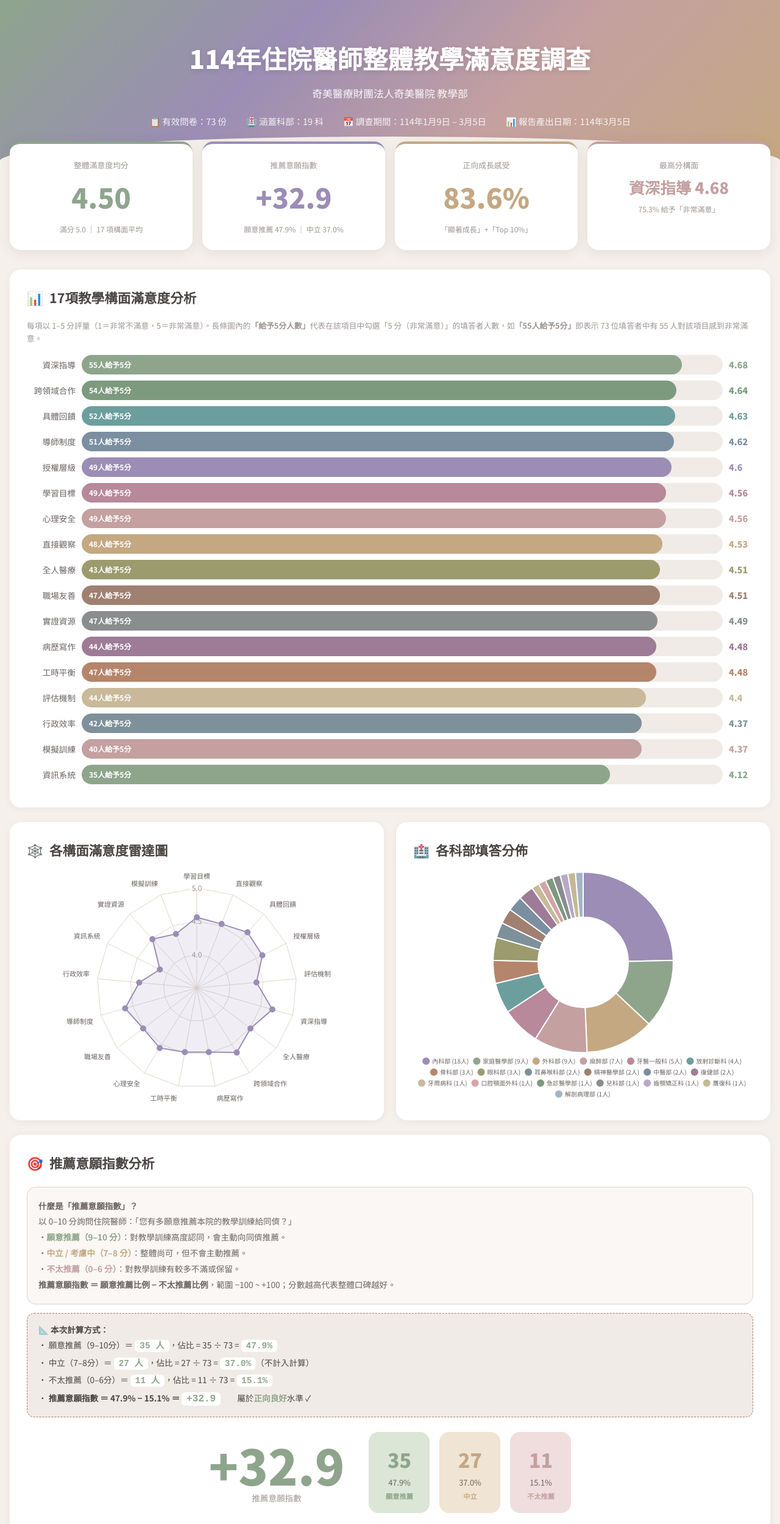
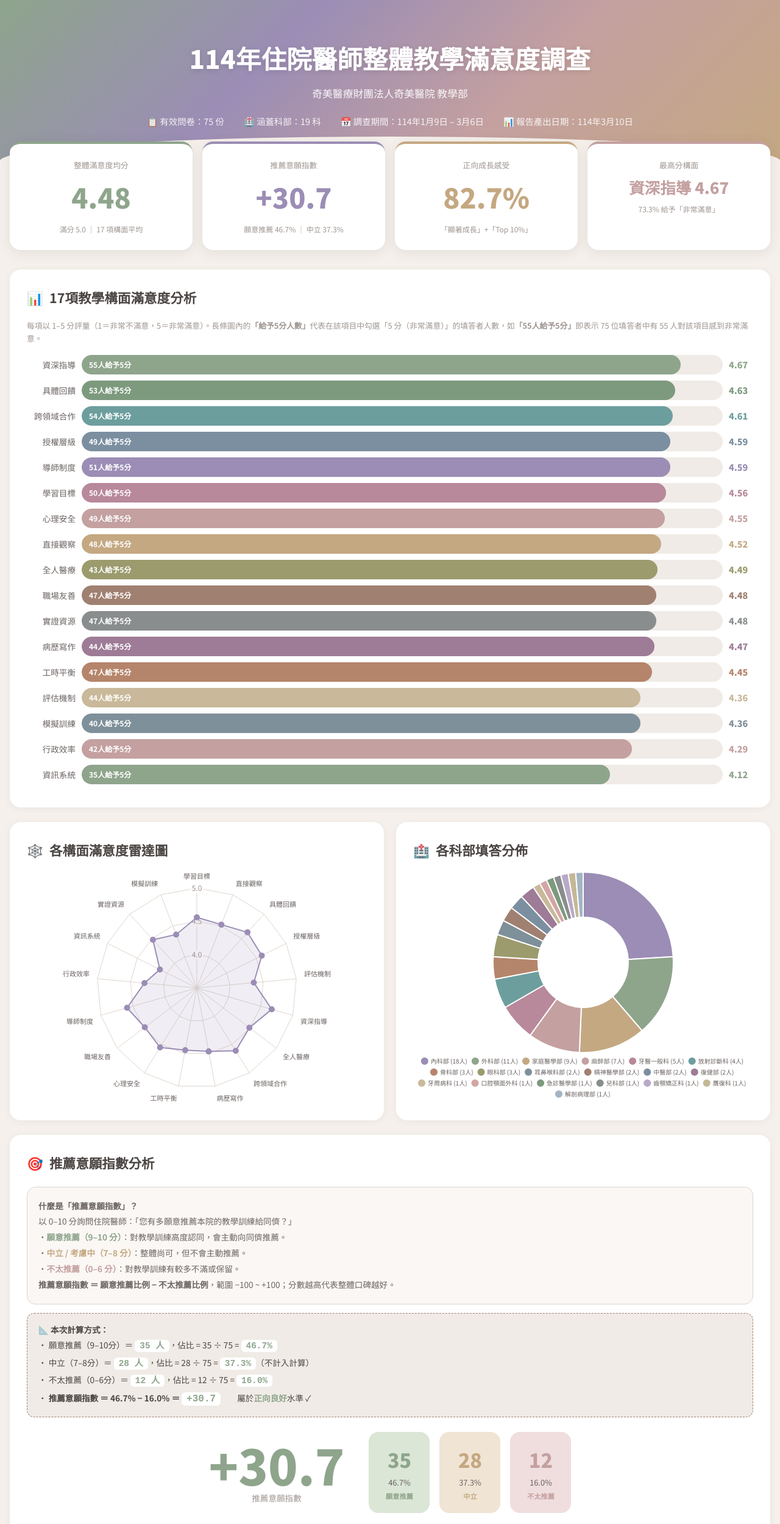
Before and after one commit to b20434/RTrainQues, a plain HTML site: page index.html in a window 1280 px wide. Shown: the top 2499 px of the page at 61% size. Drawn offline with nearby package versions, Linux system fonts and the light colour scheme.

Commit message:
Update index.html

```diff
--- a/index.html
+++ b/index.html
@@ -1,4 +1,3 @@
-
 <!DOCTYPE html>
 <html lang="zh-TW">
 
@@ -494,10 +493,10 @@
         <h1>114年住院醫師整體教學滿意度調查</h1>
         <p class="sub">奇美醫療財團法人奇美醫院 教學部</p>
         <div class="meta-row">
-            <span>📋 有效問卷：73 份</span>
+            <span>📋 有效問卷：75 份</span>
             <span>🏥 涵蓋科部：19 科</span>
-            <span>📅 調查期間：114年1月9日 – 3月5日</span>
-            <span>📊 報告產出日期：114年3月5日</span>
+            <span>📅 調查期間：114年1月9日 – 3月6日</span>
+            <span>📊 報告產出日期：114年3月10日</span>
         </div>
     </div>
 
@@ -506,23 +505,23 @@
         <div class="kpi-grid">
             <div class="kpi" style="border-color:var(--m-sage)">
                 <div class="label">整體滿意度均分</div>
-                <div class="val" style="color:var(--m-sage)">4.50</div>
+                <div class="val" style="color:var(--m-sage)">4.48</div>
                 <div class="desc">滿分 5.0 ｜ 17 項構面平均</div>
             </div>
             <div class="kpi" style="border-color:var(--m-lavender)">
                 <div class="label">推薦意願指數</div>
-                <div class="val" style="color:var(--m-lavender)">+32.9</div>
-                <div class="desc">願意推薦 47.9% ｜ 中立 37.0%</div>
+                <div class="val" style="color:var(--m-lavender)">+30.7</div>
+                <div class="desc">願意推薦 46.7% ｜ 中立 37.3%</div>
             </div>
             <div class="kpi" style="border-color:var(--m-clay)">
                 <div class="label">正向成長感受</div>
-                <div class="val" style="color:var(--m-clay)">83.6%</div>
+                <div class="val" style="color:var(--m-clay)">82.7%</div>
                 <div class="desc">「顯著成長」+「Top 10%」</div>
             </div>
             <div class="kpi" style="border-color:var(--m-dusty-rose)">
                 <div class="label">最高分構面</div>
-                <div class="val" style="font-size:clamp(1.2rem,3vw,1.6rem);color:var(--m-dusty-rose)">資深指導 4.68</div>
-                <div class="desc">75.3% 給予「非常滿意」</div>
+                <div class="val" style="font-size:clamp(1.2rem,3vw,1.6rem);color:var(--m-dusty-rose)">資深指導 4.67</div>
+                <div class="desc">73.3% 給予「非常滿意」</div>
             </div>
         </div>
 
@@ -530,7 +529,7 @@
         <div class="card">
             <h2 class="card-title"><span style="color:var(--m-sage)">📊</span> 17項教學構面滿意度分析</h2>
             <p style="font-size:0.8rem;color:var(--text3);margin-bottom:16px;">
-                每項以 1–5 分評量（1＝非常不滿意，5＝非常滿意）。長條圖內的<b>「給予5分人數」</b>代表在該項目中勾選「5 分（非常滿意）」的填答者人數，如<b>「55人給予5分」</b>即表示 73
+                每項以 1–5 分評量（1＝非常不滿意，5＝非常滿意）。長條圖內的<b>「給予5分人數」</b>代表在該項目中勾選「5 分（非常滿意）」的填答者人數，如<b>「55人給予5分」</b>即表示 75
                 位填答者中有 55 人對該項目感到非常滿意。
             </p>
             <div id="barList"></div>
@@ -561,32 +560,32 @@
             </div>
             <div class="nps-formula">
                 <strong>📐 本次計算方式：</strong><br>
-                ・ 願意推薦（9–10分）＝ <span class="math">35 人</span>，佔比 = 35 ÷ 73 = <span class="math">47.9%</span><br>
-                ・ 中立（7–8分）＝ <span class="math">27 人</span>，佔比 = 27 ÷ 73 = <span class="math">37.0%</span>（不計入計算）<br>
-                ・ 不太推薦（0–6分）＝ <span class="math">11 人</span>，佔比 = 11 ÷ 73 = <span class="math">15.1%</span><br>
-                ・ <b>推薦意願指數 ＝ 47.9% − 15.1% ＝ <span class="math"
-                        style="font-size:1rem;color:var(--m-sage)">+32.9</span></b>　　屬於<b
+                ・ 願意推薦（9–10分）＝ <span class="math">35 人</span>，佔比 = 35 ÷ 75 = <span class="math">46.7%</span><br>
+                ・ 中立（7–8分）＝ <span class="math">28 人</span>，佔比 = 28 ÷ 75 = <span class="math">37.3%</span>（不計入計算）<br>
+                ・ 不太推薦（0–6分）＝ <span class="math">12 人</span>，佔比 = 12 ÷ 75 = <span class="math">16.0%</span><br>
+                ・ <b>推薦意願指數 ＝ 46.7% − 16.0% ＝ <span class="math"
+                        style="font-size:1rem;color:var(--m-sage)">+30.7</span></b>　　屬於<b
                     style="color:var(--m-sage)">正向良好</b>水準 ✓
             </div>
             <div class="nps-flex" style="margin-top:24px;">
                 <div class="nps-big">
-                    <div class="score" style="color:var(--m-sage)">+32.9</div>
+                    <div class="score" style="color:var(--m-sage)">+30.7</div>
                     <div class="tag">推薦意願指數</div>
                 </div>
                 <div class="nps-bars">
                     <div class="nps-seg" style="background:var(--m-sage-l);">
                         <div class="n" style="color:var(--m-sage)">35</div>
-                        <div class="p">47.9%</div>
+                        <div class="p">46.7%</div>
                         <div class="t" style="color:var(--m-sage)">願意推薦</div>
                     </div>
                     <div class="nps-seg" style="background:var(--m-clay-l);">
-                        <div class="n" style="color:var(--m-clay)">27</div>
-                        <div class="p">37.0%</div>
+                        <div class="n" style="color:var(--m-clay)">28</div>
+                        <div class="p">37.3%</div>
                         <div class="t" style="color:var(--m-clay)">中立</div>
                     </div>
                     <div class="nps-seg" style="background:var(--m-dusty-rose-l);">
-                        <div class="n" style="color:var(--m-dusty-rose)">11</div>
-                        <div class="p">15.1%</div>
+                        <div class="n" style="color:var(--m-dusty-rose)">12</div>
+                        <div class="p">16.0%</div>
                         <div class="t" style="color:var(--m-dusty-rose)">不太推薦</div>
                     </div>
                 </div>
@@ -601,25 +600,25 @@
                 <div class="growth-card" style="border-color:var(--m-sage);background:var(--m-sage-l);">
                     <div class="emoji">🚀</div>
                     <div class="cnt" style="color:var(--m-sage)">15</div>
-                    <div class="pct">20.5%</div>
+                    <div class="pct">20.0%</div>
                     <div class="nm">成長幅度很大 (Top 10%)</div>
                 </div>
                 <div class="growth-card" style="border-color:var(--m-denim);background:var(--m-denim-l);">
                     <div class="emoji">📈</div>
-                    <div class="cnt" style="color:var(--m-denim)">46</div>
-                    <div class="pct">63.0%</div>
+                    <div class="cnt" style="color:var(--m-denim)">47</div>
+                    <div class="pct">62.7%</div>
                     <div class="nm">有顯著成長</div>
                 </div>
                 <div class="growth-card" style="border-color:var(--m-clay);background:var(--m-clay-l);">
                     <div class="emoji">➡️</div>
-                    <div class="cnt" style="color:var(--m-clay)">11</div>
-                    <div class="pct">15.1%</div>
+                    <div class="cnt" style="color:var(--m-clay)">12</div>
+                    <div class="pct">16.0%</div>
                     <div class="nm">普通</div>
                 </div>
                 <div class="growth-card" style="border-color:var(--m-dusty-rose);background:var(--m-dusty-rose-l);">
                     <div class="emoji">⚠️</div>
                     <div class="cnt" style="color:var(--m-dusty-rose)">1</div>
-                    <div class="pct">1.4%</div>
+                    <div class="pct">1.3%</div>
                     <div class="nm">成長有限</div>
                 </div>
             </div>
@@ -728,6 +727,10 @@
                     <div class="fb" style="border-color:var(--m-teal)">
                         <div class="dept" style="color:var(--m-teal)">外科部</div>臨床專師人手不夠。
                     </div>
+                    <div class="fb" style="border-color:var(--m-teal)">
+                        <div class="dept" style="color:var(--m-teal)">外科部 R3</div>
+                        ACLS課程講義應提前發放，上課前僅收到簡訊通知地點和時間，其他資源皆無提供。
+                    </div>
                 </div>
                 <div>
                     <h4 style="color:var(--m-lavender);margin-bottom:10px;">🏗️ 其他建議</h4>
@@ -754,10 +757,10 @@
                 <div style="padding:20px;border-radius:16px;background:var(--m-sage-l);border:2px solid var(--m-sage);">
                     <h4 style="color:var(--m-sage);margin-bottom:10px;">✅ 優勢項目</h4>
                     <ul style="list-style:none;font-size:0.85rem;color:var(--text2);line-height:2;">
-                        <li>• 資深指導（4.68）與跨領域合作（4.64）最佳</li>
-                        <li>• 導師制度（4.62）與具體回饋（4.63）高度肯定</li>
-                        <li>• 83.6% 受訪者感到顯著以上之成長</li>
-                        <li>• 推薦意願指數 +32.9，屬正向良好</li>
+                        <li>• 資深指導（4.67）與跨領域合作（4.61）最佳</li>
+                        <li>• 具體回饋（4.63）與導師制度（4.59）高度肯定</li>
+                        <li>• 82.7% 受訪者感到顯著以上之成長</li>
+                        <li>• 推薦意願指數 +30.7，屬正向良好</li>
                         <li>• 38位教師獲學員主動推薦</li>
                     </ul>
                 </div>
@@ -766,7 +769,7 @@
                     <h4 style="color:var(--m-dusty-rose);margin-bottom:10px;">⚠️ 待改善項目</h4>
                     <ul style="list-style:none;font-size:0.85rem;color:var(--text2);line-height:2;">
                         <li>• 資訊系統（4.12）為最低分，需強化數位工具</li>
-                        <li>• 行政效率（4.37）與模擬訓練（4.37）待提升</li>
+                        <li>• 行政效率（4.29）與模擬訓練（4.36）待提升</li>
                         <li>• 牙科PGY 整體滿意度偏低（3.57），需關注</li>
                         <li>• 薪資福利為最多人反映之議題</li>
                         <li>• 行政流程繁瑣、跨單位協調需改善</li>
@@ -791,7 +794,7 @@
 
     <div class="footer">
         <p>114年住院醫師整體教學滿意度調查分析報告 ｜ 奇美醫療財團法人奇美醫院 教學部</p>
-        <p>報告自動產生於 2026年3月5日 ｜ 資料更新至 73 份有效問卷</p>
+        <p>報告自動產生於 2026年3月10日 ｜ 資料更新至 75 份有效問卷</p>
     </div>
 
     <script>
@@ -799,8 +802,8 @@
         Chart.defaults.color = '#6b6462';
 
         const qLabels = ['學習目標', '直接觀察', '具體回饋', '授權層級', '評估機制', '資深指導', '全人醫療', '跨領域合作', '病歷寫作', '工時平衡', '心理安全', '職場友善', '導師制度', '行政效率', '資訊系統', '實證資源', '模擬訓練'];
-        const qAvgs = [4.56, 4.53, 4.63, 4.60, 4.40, 4.68, 4.51, 4.64, 4.48, 4.48, 4.56, 4.51, 4.62, 4.37, 4.12, 4.49, 4.37];
-        const q5 = [49, 48, 52, 49, 44, 55, 43, 54, 44, 47, 49, 47, 51, 42, 35, 47, 40];
+        const qAvgs = [4.56, 4.52, 4.63, 4.59, 4.36, 4.67, 4.49, 4.61, 4.47, 4.45, 4.55, 4.48, 4.59, 4.29, 4.12, 4.48, 4.36];
+        const q5 = [50, 48, 53, 49, 44, 55, 43, 54, 44, 47, 49, 47, 51, 42, 35, 47, 40];
 
         // Morandi bar colors
         const mColors = ['#8ea58c', '#7d9a7e', '#6d9e9e', '#7b8fa1', '#9b8db5', '#b8889b', '#c4a0a0', '#c4a882', '#9b9b6e', '#a08070', '#8a8d8e', '#9e7b96', '#b5856b', '#c9b99a', '#7e909a', '#c4a0a0', '#8ea58c'];
@@ -822,7 +825,7 @@
 
         // Dept pie - all 19 departments
         const deptD = [
-            { n: '內科部', v: 18 }, { n: '家庭醫學部', v: 9 }, { n: '外科部', v: 9 }, { n: '麻醉部', v: 7 },
+            { n: '內科部', v: 18 }, { n: '外科部', v: 11 }, { n: '家庭醫學部', v: 9 }, { n: '麻醉部', v: 7 },
             { n: '牙醫一般科', v: 5 }, { n: '放射診斷科', v: 4 }, { n: '骨科部', v: 3 }, { n: '眼科部', v: 3 },
             { n: '耳鼻喉科部', v: 2 }, { n: '精神醫學部', v: 2 }, { n: '中醫部', v: 2 }, { n: '復健部', v: 2 },
             { n: '牙周病科', v: 1 }, { n: '口腔顎面外科', v: 1 }, { n: '急診醫學部', v: 1 }, { n: '兒科部', v: 1 },
@@ -845,7 +848,7 @@
             options: {
                 plugins: {
                     legend: { position: 'bottom', labels: { padding: 8, usePointStyle: true, font: { size: 10 }, color: '#6b6462' } },
-                    tooltip: { callbacks: { label: function (ctx) { return `${deptD[ctx.dataIndex].n}：${deptD[ctx.dataIndex].v} 人 (${(deptD[ctx.dataIndex].v / 73 * 100).toFixed(1)}%)`; } } }
+                    tooltip: { callbacks: { label: function (ctx) { return `${deptD[ctx.dataIndex].n}：${deptD[ctx.dataIndex].v} 人 (${(deptD[ctx.dataIndex].v / 75 * 100).toFixed(1)}%)`; } } }
                 }
             }
         });
@@ -855,8 +858,8 @@
             type: 'bar',
             data: {
                 labels: ['推薦意願分佈'], datasets: [
-                    { label: '不太推薦 (0-6分)', data: [11], backgroundColor: '#d4a5a5' },
-                    { label: '中立 (7-8分)', data: [27], backgroundColor: '#c9b99a' },
+                    { label: '不太推薦 (0-6分)', data: [12], backgroundColor: '#d4a5a5' },
+                    { label: '中立 (7-8分)', data: [28], backgroundColor: '#c9b99a' },
                     { label: '願意推薦 (9-10分)', data: [35], backgroundColor: '#8ea58c' }
                 ]
             },
@@ -864,9 +867,9 @@
         });
 
         // Rank charts
-        const rL = ['R1', 'R4以上', 'R3', '研究員', '總醫師', 'R2', '牙科PGY'];
-        const rA = [4.79, 4.76, 4.55, 4.51, 4.45, 4.39, 3.57];
-        const rN = [9.00, 8.60, 8.21, 8.33, 6.78, 8.07, 4.25];
+        const rL = ['R1', 'R4以上', 'R3', '總醫師', '研究員', 'R2', '牙科PGY'];
+        const rA = [4.79, 4.76, 4.51, 4.45, 4.44, 4.39, 3.57];
+        const rN = [9.00, 8.60, 8.20, 6.78, 8.00, 8.07, 4.25];
         const rC = rA.map(v => v >= 4.6 ? '#8ea58c' : v >= 4.4 ? '#9b8db5' : v >= 4.0 ? '#c4a882' : '#c4a0a0');
 
         new Chart(document.getElementById('rankChart'), {
@@ -880,10 +883,10 @@
 
         // Dept table
         const dT = [
-            { n: '骨科部', c: 3, a: 5.00 }, { n: '牙周病科', c: 1, a: 5.00 }, { n: '口腔顎面外科', c: 1, a: 5.00 }, { n: '急診醫學部', c: 1, a: 5.00 },
-            { n: '齒顎矯正科', c: 1, a: 4.94 }, { n: '家庭醫學部', c: 9, a: 4.75 }, { n: '放射診斷科', c: 4, a: 4.65 }, { n: '內科部', c: 18, a: 4.64 },
-            { n: '麻醉部', c: 7, a: 4.63 }, { n: '贋復科', c: 1, a: 4.59 }, { n: '精神醫學部', c: 2, a: 4.53 }, { n: '眼科部', c: 3, a: 4.51 },
-            { n: '耳鼻喉科部', c: 2, a: 4.47 }, { n: '外科部', c: 9, a: 4.29 }, { n: '復健部', c: 2, a: 4.24 }, { n: '中醫部', c: 2, a: 3.97 },
+            { n: '骨科部', c: 3, a: 5.00 }, { n: '牙周病科', c: 1, a: 5.00 }, { n: '口腔顎面外科', c: 1, a: 5.00 }, { n: '齒顎矯正科', c: 1, a: 4.94 },
+            { n: '家庭醫學部', c: 9, a: 4.75 }, { n: '放射診斷科', c: 4, a: 4.65 }, { n: '內科部', c: 18, a: 4.64 }, { n: '麻醉部', c: 7, a: 4.63 },
+            { n: '急診醫學部', c: 1, a: 4.59 }, { n: '贋復科', c: 1, a: 4.59 }, { n: '精神醫學部', c: 2, a: 4.53 }, { n: '眼科部', c: 3, a: 4.51 },
+            { n: '耳鼻喉科部', c: 2, a: 4.47 }, { n: '復健部', c: 2, a: 4.24 }, { n: '外科部', c: 11, a: 4.19 }, { n: '中醫部', c: 2, a: 3.97 },
             { n: '牙醫一般科', c: 5, a: 3.86 }, { n: '解剖病理部', c: 1, a: 3.29 }, { n: '兒科部', c: 1, a: 2.76 }
         ];
         const tb = document.getElementById('deptTable');
```
